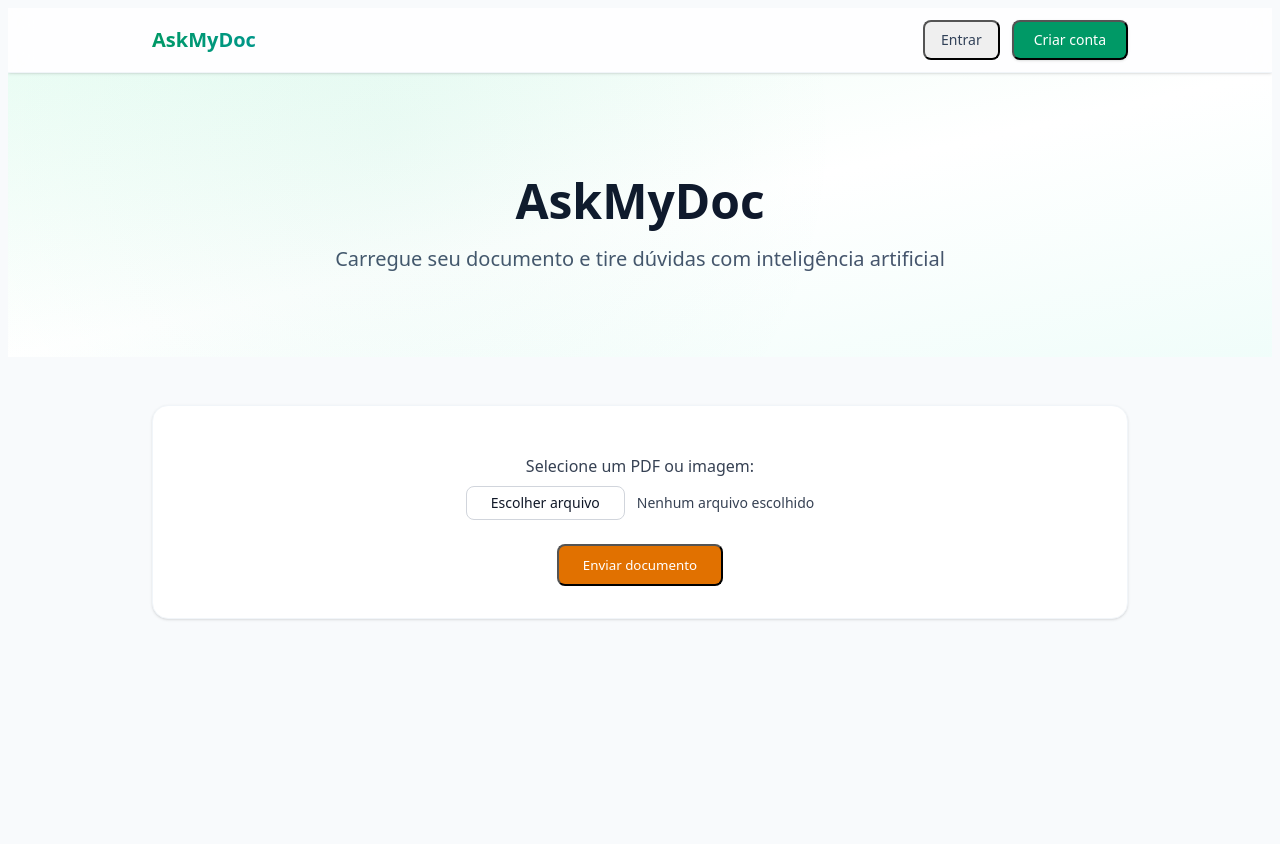
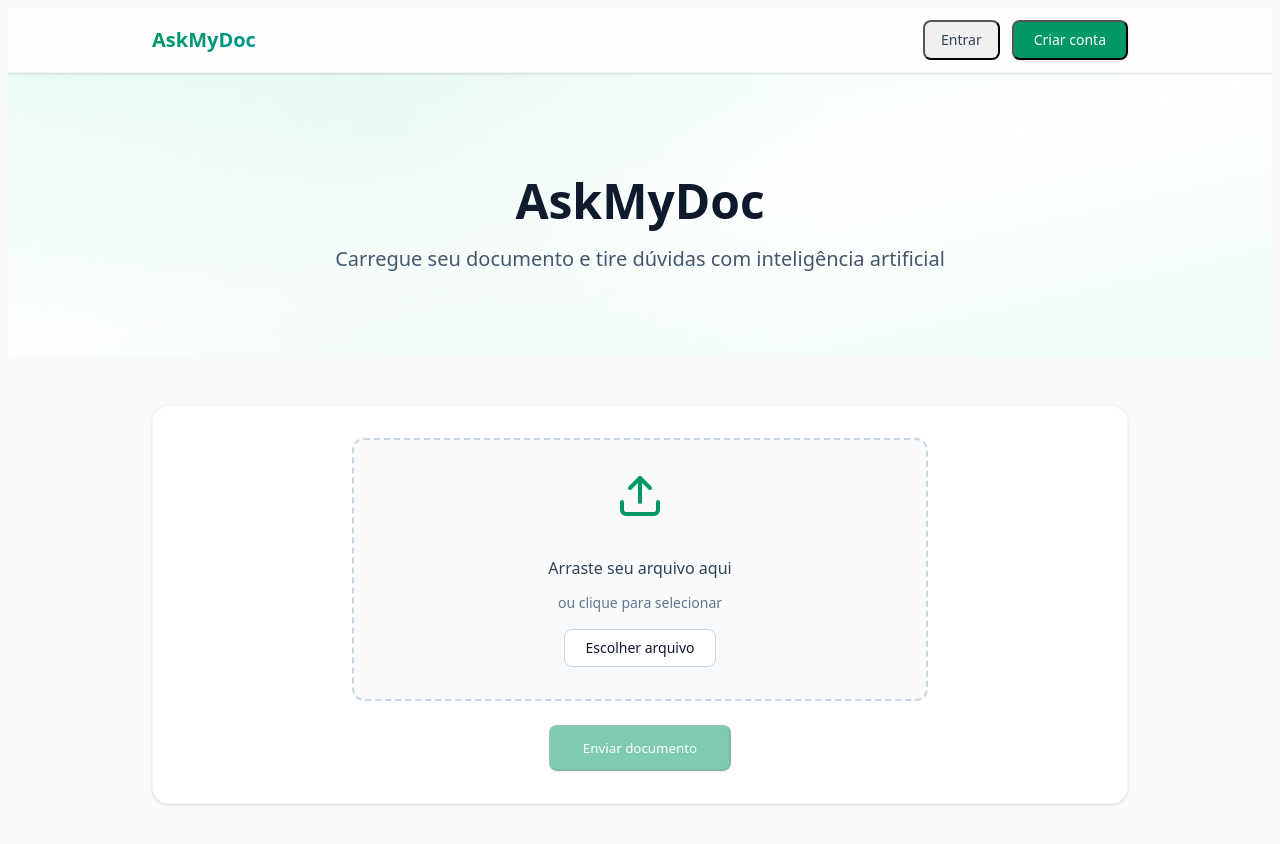
Before and after one commit to gabrielmmh/askMyDoc, a Next.js app in the folder apps/frontend/: page / in a window 1280 px wide. Shown: the top 844 px of the page. Before the commit the page ends 816 px from the top, so only its background shows below. Built offline with nearby package versions, Linux system fonts and the light colour scheme; no server answers.

Commit message:
feat: implementar zona drag-drop no upload

```diff
--- a/apps/frontend/src/components/home/UploadForm.tsx
+++ b/apps/frontend/src/components/home/UploadForm.tsx
@@ -4,7 +4,7 @@ import { useState, useRef, useEffect } from 'react';
 import { useRouter } from 'next/navigation';
 import styles from '@/styles/home/upload.module.css';
 import ReactMarkdown from 'react-markdown';
-import { ChevronDown } from 'lucide-react';
+import { ChevronDown, Upload } from 'lucide-react';
 import { ANIMATION, UI } from '@/lib/constants';
 
 interface UploadFormProps {
@@ -21,6 +21,7 @@ export default function UploadForm({ onDataChange, isLoggedIn }: UploadFormProps
     const [answer, setAnswer] = useState('');
     const [documentId, setDocumentId] = useState('');
     const [asking, setAsking] = useState(false);
+    const [isDragging, setIsDragging] = useState(false);
 
     const [isExpanded, setIsExpanded] = useState(false);
     const panelRef = useRef<HTMLDivElement>(null);
@@ -60,6 +61,28 @@ export default function UploadForm({ onDataChange, isLoggedIn }: UploadFormProps
 
     const handleFileChange = (e: React.ChangeEvent<HTMLInputElement>) => {
         if (e.target.files?.[0]) setFile(e.target.files[0]);
+    };
+
+    const handleDragOver = (e: React.DragEvent) => {
+        e.preventDefault();
+        setIsDragging(true);
+    };
+
+    const handleDragLeave = (e: React.DragEvent) => {
+        e.preventDefault();
+        setIsDragging(false);
+    };
+
+    const handleDrop = (e: React.DragEvent) => {
+        e.preventDefault();
+        setIsDragging(false);
+        const droppedFile = e.dataTransfer.files[0];
+        if (droppedFile) {
+            const isValidType = droppedFile.type === 'application/pdf' || droppedFile.type.startsWith('image/');
+            if (isValidType) {
+                setFile(droppedFile);
+            }
+        }
     };
 
     const handleSubmit = async (e: React.FormEvent) => {
@@ -154,14 +177,29 @@ export default function UploadForm({ onDataChange, isLoggedIn }: UploadFormProps
         }
     };
 
+    const getDropzoneClassName = () => {
+        let className = styles.dropzone;
+        if (isDragging) className += ` ${styles.dropzoneDragging}`;
+        else if (file) className += ` ${styles.dropzoneHasFile}`;
+        return className;
+    };
+
     return (
         <form onSubmit={handleSubmit} className={styles.wrapper}>
-            <label className={styles.label}>Selecione um PDF ou imagem:</label>
-
-            <div className={styles.uploadGroup}>
-                <label htmlFor="file-upload" className={styles.uploadLabel}>
-                    Escolher arquivo
-                </label>
+            <div
+                className={getDropzoneClassName()}
+                onDragOver={handleDragOver}
+                onDragLeave={handleDragLeave}
+                onDrop={handleDrop}
+                onClick={() => document.getElementById('file-upload')?.click()}
+            >
+                <Upload className={styles.dropzoneIcon} />
+                <p className={styles.dropzoneText}>
+                    {file ? 'Arquivo selecionado' : 'Arraste seu arquivo aqui'}
+                </p>
+                <p className={styles.dropzoneSubtext}>
+                    {file ? '' : 'ou clique para selecionar'}
+                </p>
                 <input
                     id="file-upload"
                     type="file"
@@ -169,18 +207,24 @@ export default function UploadForm({ onDataChange, isLoggedIn }: UploadFormProps
                     onChange={handleFileChange}
                     className={styles.uploadInputHidden}
                 />
-                <span className={styles.uploadFilename}>
-                    {file ? file.name : 'Nenhum arquivo escolhido'}
+                {!file && (
+                    <span className={styles.uploadLabel}>
+                        Escolher arquivo
                     </span>
+                )}
+                {file && (
+                    <p className={styles.dropzoneFilename}>{file.name}</p>
+                )}
             </div>
 
-            <button type="submit" disabled={loading} className={styles.button}>
+            <button type="submit" disabled={loading || !file} className={styles.button}>
                 {loading && <span className="spinner" />}
                 {loading ? 'Enviando...' : 'Enviar documento'}
             </button>
 
             {ocrText && (
                 <div className={styles.resultBox}>
+                    <div className="flex items-center justify-between">
                         <h2 id="ocr-text-heading" className={styles.resultTitle}>Texto extraído</h2>
                         <button
                             type="button"
@@ -192,6 +236,7 @@ export default function UploadForm({ onDataChange, isLoggedIn }: UploadFormProps
                         >
                             <ChevronDown className={`chevron-icon ${isExpanded ? 'chevron-expanded' : ''}`} />
                         </button>
+                    </div>
 
                     <div id="ocr-text-panel" ref={panelRef} style={{ overflow: 'hidden', height: 0 }} aria-labelledby="ocr-text-heading">
                         <div className={styles.answerText}>
@@ -215,7 +260,7 @@ export default function UploadForm({ onDataChange, isLoggedIn }: UploadFormProps
                         rows={3}
                         maxLength={UI.MAX_QUESTION_LENGTH}
                     />
-                    <div className="mt-10">
+                    <div className="mt-6">
                         <button
                             type="button"
                             onClick={handleAsk}
--- a/apps/frontend/src/styles/home/upload.module.css
+++ b/apps/frontend/src/styles/home/upload.module.css
@@ -1,74 +1,95 @@
 @reference "tailwindcss";
 
 .wrapper {
-    @apply flex flex-col items-center w-full mt-4 space-y-6;
+    @apply flex flex-col items-center w-full space-y-6;
 }
 
 .label {
-    @apply text-base font-medium text-gray-700 text-start mb-2;
+    @apply text-base font-medium text-slate-700 text-start mb-2;
 }
 
-.resultBox {
-    @apply bg-white text-gray-900 p-6 rounded-lg w-full mt-8 max-w-3xl shadow-md border border-gray-200
-           hover:shadow-lg transition-shadow duration-300;
+.dropzone {
+    @apply w-full max-w-xl border-2 border-dashed border-slate-300 rounded-xl p-8
+           bg-slate-50 text-center
+           transition-all duration-300 cursor-pointer
+           hover:border-emerald-400 hover:bg-emerald-50/50;
 }
 
-.resultTitle {
-    @apply text-lg sm:text-xl text-start font-semibold mb-4;
+.dropzoneDragging {
+    @apply border-emerald-500 bg-emerald-50 scale-[1.02];
 }
 
-.button {
-    @apply bg-amber-600 text-white font-medium py-2.5 px-6 rounded-lg
-           hover:bg-amber-700 active:bg-amber-800
-           transition-colors duration-200 cursor-pointer
-           disabled:opacity-50 disabled:cursor-not-allowed
-           inline-flex items-center justify-center gap-2;
+.dropzoneHasFile {
+    @apply border-emerald-500 bg-emerald-50/30;
 }
 
-.askWrapper {
-    @apply mt-8 w-full max-w-3xl flex flex-col;
+.dropzoneIcon {
+    @apply w-12 h-12 mx-auto text-emerald-600 mb-4;
 }
 
-.askInput {
-    @apply w-full px-4 py-2.5 bg-white rounded-lg
-           border border-gray-300 text-gray-900 text-sm shadow-sm
-           transition-all duration-200
-           hover:border-gray-400
-           focus:outline-none focus:border-amber-600 focus:ring-2 focus:ring-amber-100;
+.dropzoneText {
+    @apply text-slate-700 font-medium mb-1;
 }
 
-.answerBox {
-    @apply mt-6 p-4 border rounded bg-gray-100 w-full;
+.dropzoneSubtext {
+    @apply text-sm text-slate-500 mb-4;
 }
 
-.answerTitle {
-    @apply text-sm font-semibold text-amber-600 mb-1;
-}
-
-.answerText {
-    @apply text-gray-900 whitespace-pre-wrap;
-}
-
-.uploadGroup {
-    @apply flex items-center gap-3;
+.dropzoneFilename {
+    @apply text-sm text-emerald-700 font-medium mt-2;
 }
 
 .uploadLabel {
-    @apply bg-white text-gray-900 font-medium py-1.5 px-6 rounded-lg text-sm
-           border border-gray-300 cursor-pointer
-           hover:border-amber-600 hover:text-amber-600
-           transition-colors duration-200;
+    @apply inline-flex items-center justify-center
+           bg-white text-slate-900 font-medium py-2 px-5 rounded-lg text-sm
+           border border-slate-300 cursor-pointer
+           hover:border-emerald-600 hover:text-emerald-600 hover:shadow-md
+           transition-all duration-200;
 }
 
 .uploadInputHidden {
     @apply hidden;
 }
 
-.uploadFilename {
-    @apply text-sm text-gray-700;
+.button {
+    @apply bg-emerald-600 text-white font-medium py-3 px-8 rounded-lg
+           shadow-sm hover:shadow-md
+           hover:bg-emerald-700 active:bg-emerald-800
+           transition-all duration-200 cursor-pointer
+           disabled:opacity-50 disabled:cursor-not-allowed
+           inline-flex items-center justify-center gap-2;
+}
+
+.resultBox {
+    @apply bg-white text-slate-900 p-6 rounded-xl w-full mt-6 max-w-3xl
+           shadow-sm border border-slate-100
+           hover:shadow-md transition-shadow duration-300;
+}
+
+.resultTitle {
+    @apply text-lg sm:text-xl text-start font-semibold text-slate-900 mb-4;
+}
+
+.askWrapper {
+    @apply mt-6 w-full max-w-3xl flex flex-col;
+}
+
+.askInput {
+    @apply w-full px-4 py-3 bg-white rounded-lg
+           border border-slate-300 text-slate-900 text-base
+           placeholder:text-slate-400 shadow-sm
+           transition-all duration-200
+           hover:border-slate-400
+           focus:outline-none focus:border-emerald-600
+           focus:ring-2 focus:ring-emerald-100 focus:shadow-md;
+}
+
+.answerText {
+    @apply text-slate-700 whitespace-pre-wrap leading-relaxed;
 }
 
 .toggleButton {
-    @apply mt-2 text-gray-600 border-none bg-transparent cursor-pointer
-           hover:text-amber-600 transition-colors duration-200;
+    @apply p-2 rounded-lg text-slate-500
+           hover:bg-slate-100 hover:text-slate-700
+           transition-colors duration-200 cursor-pointer;
 }
```
Lines whose indentation alone changed are shown as unchanged.
